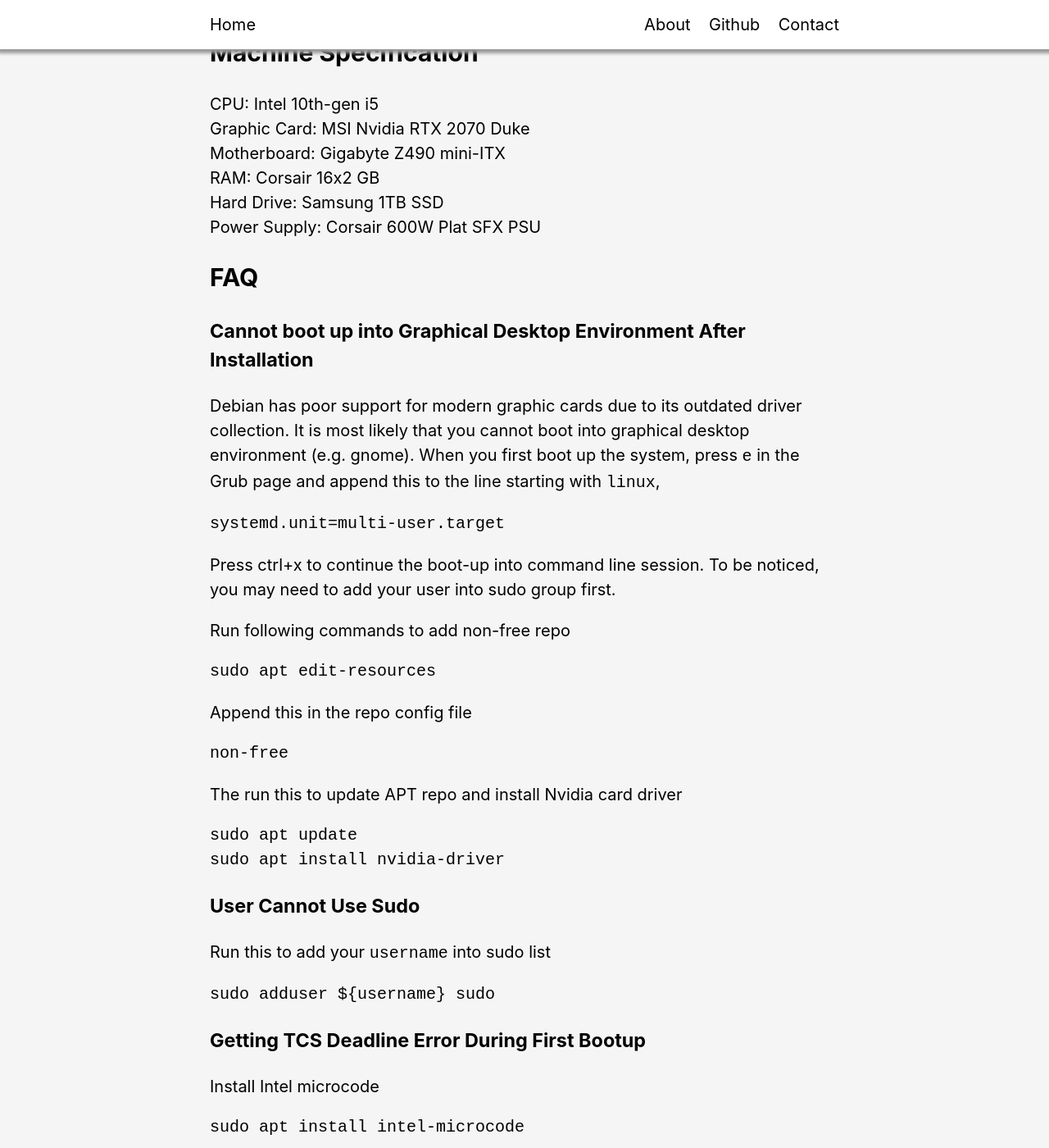
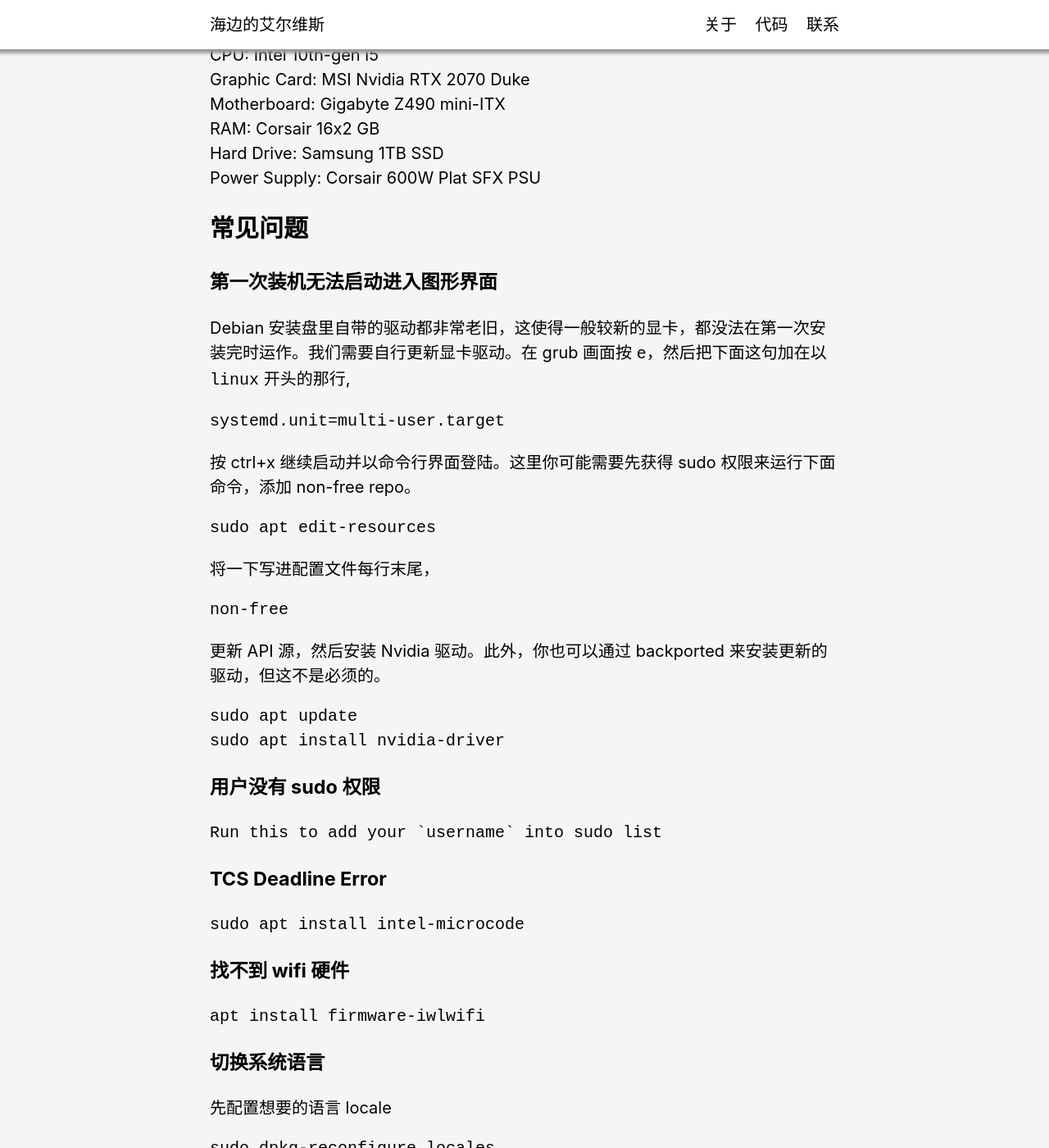
Before and after one commit to ydzhou/ydzhou.github.io, a Jekyll site: the page built from _posts/2020-11-28-setup-debian.markdown, in a window 1280 px wide and 1400 px high, scrolled down 280 px. Shown: the whole window at 82% size. Built offline with Jekyll 4.4.1, drawn with Linux system fonts in a browser that asks for light colours; some of the changed text lies outside the part shown.

Commit message:
cn translation

````diff
--- a/_includes/header.html
+++ b/_includes/header.html
@@ -1,10 +1,10 @@
 <div id="nav-section">
     <div id="nav">
-        <a href="/" class="link">Home</a> &nbsp;&nbsp;
+        <a href="/" class="link">海边的艾尔维斯</a> &nbsp;&nbsp;
         <div class="navbar">
-            <a href="/about.html" class="link">About</a> &nbsp;&nbsp;
-            <a href="https://github.com/ydzhou" class="link">Github</a> &nbsp;&nbsp;
-            <a href="mailto:{{ site.email }}" class="link">Contact</a>
+            <a href="/about.html" class="link">关于</a> &nbsp;&nbsp;
+            <a href="https://github.com/ydzhou" class="link">代码</a> &nbsp;&nbsp;
+            <a href="mailto:{{ site.email }}" class="link">联系</a>
         </div>
     </div>
 </div>
--- a/_posts/2020-11-28-setup-debian.markdown
+++ b/_posts/2020-11-28-setup-debian.markdown
@@ -1,9 +1,9 @@
 ---
 layout: default
-title: A Guide to Install Debian 10 for My Gaming Machine
+title: 在我的游戏 PC 上安装 Debian 10
 ---
 
-## Machine Specification
+## 配置
 
 * CPU: Intel 10th-gen i5
 * Graphic Card: MSI Nvidia RTX 2070 Duke
@@ -12,81 +12,70 @@
 * Hard Drive: Samsung 1TB SSD
 * Power Supply: Corsair 600W Plat SFX PSU
 
-## FAQ
+## 常见问题
+### 第一次装机无法启动进入图形界面
 
-### Cannot boot up into Graphical Desktop Environment After Installation
-
-Debian has poor support for modern graphic cards due to its outdated driver collection. It is most likely that you cannot boot into graphical desktop environment (e.g. gnome). When you first boot up the system, press `e` in the Grub page and append this to the line starting with `linux`,
+Debian 安装盘里自带的驱动都非常老旧，这使得一般较新的显卡，都没法在第一次安装完时运作。我们需要自行更新显卡驱动。在 grub 画面按 `e`，然后把下面这句加在以 `linux` 开头的那行,
 
 ```
 systemd.unit=multi-user.target
 ```
+按 ctrl+x 继续启动并以命令行界面登陆。这里你可能需要先获得 sudo 权限来运行下面命令，添加 non-free repo。
 
-Press ctrl+x to continue the boot-up into command line session. To be noticed, you may need to add your user into sudo group first.
-
-Run following commands to add non-free repo
 ```
 sudo apt edit-resources
 ```
 
-Append this in the repo config file
+将一下写进配置文件每行末尾，
 ```
 non-free
 ```
 
-The run this to update APT repo and install Nvidia card driver
+更新 API 源，然后安装 Nvidia 驱动。此外，你也可以通过 backported 来安装更新的驱动，但这不是必须的。
 ```
 sudo apt update
 sudo apt install nvidia-driver
 ```
 
-### User Cannot Use Sudo
-
+### 用户没有 sudo 权限
+```
 Run this to add your `username` into sudo list
 ```
-sudo adduser ${username} sudo
-```
+### TCS Deadline Error
 
-### Getting TCS Deadline Error During First Bootup
-
-Install Intel microcode
 ```
 sudo apt install intel-microcode
 ```
 
-### No Wifi Device with iwlwifi error
+### 找不到 wifi 硬件
 
-Run this,
 ```
 apt install firmware-iwlwifi
 ```
 
-### Change to Other Languages
-
-Run this to add desired locales,
+### 切换系统语言
+先配置想要的语言 locale
 ```
 sudo dpkg-reconfigure locales
 ```
 
-Then select the new locale in Settings/Region and Language, and logout
+再去 Settings/Region and Language 里选择这个语言并且重新登陆。
 
-### Install Steam
+### 安装 Steam
 
-It is super easy to install steam through flatpak.
-
-First install flatpak via
+Debian 有自己的 repo 安装 Steam，但是配置繁琐且存在 bug（libsol丢失），而且版本也偏老旧。这里我们选择通过 Flatpak 来安装 Steam。先安装 Flatpak，
 ```
 sudo apt install flatpak
 flatpak remote-add --if-not-exists \
     flathub https://flathub.org/repo/flathub.flatpakrepo
 ```
 
-Optionally you can install flatpak gnome shop plugin,
+然后安装 Gnome 插件，之后你就可以在商店找到 Steam 安装选项。此外，你也可以通过命令行安装。
 ```
 sudo apt install gnome-software-plugin-flatpak
 ```
 
-### Install Chinese input method
+### 安装中文输入法
 
 ```
 sudo apt install ibus ibus-rime ibus-libpinyin
````
Also changed, not shown: _posts/2015-02-23-flatdom.md (+1 -1 lines), _posts/2021-01-07-s-text-editor.md (+1 -1 lines), about.md (+8 -4 lines).
